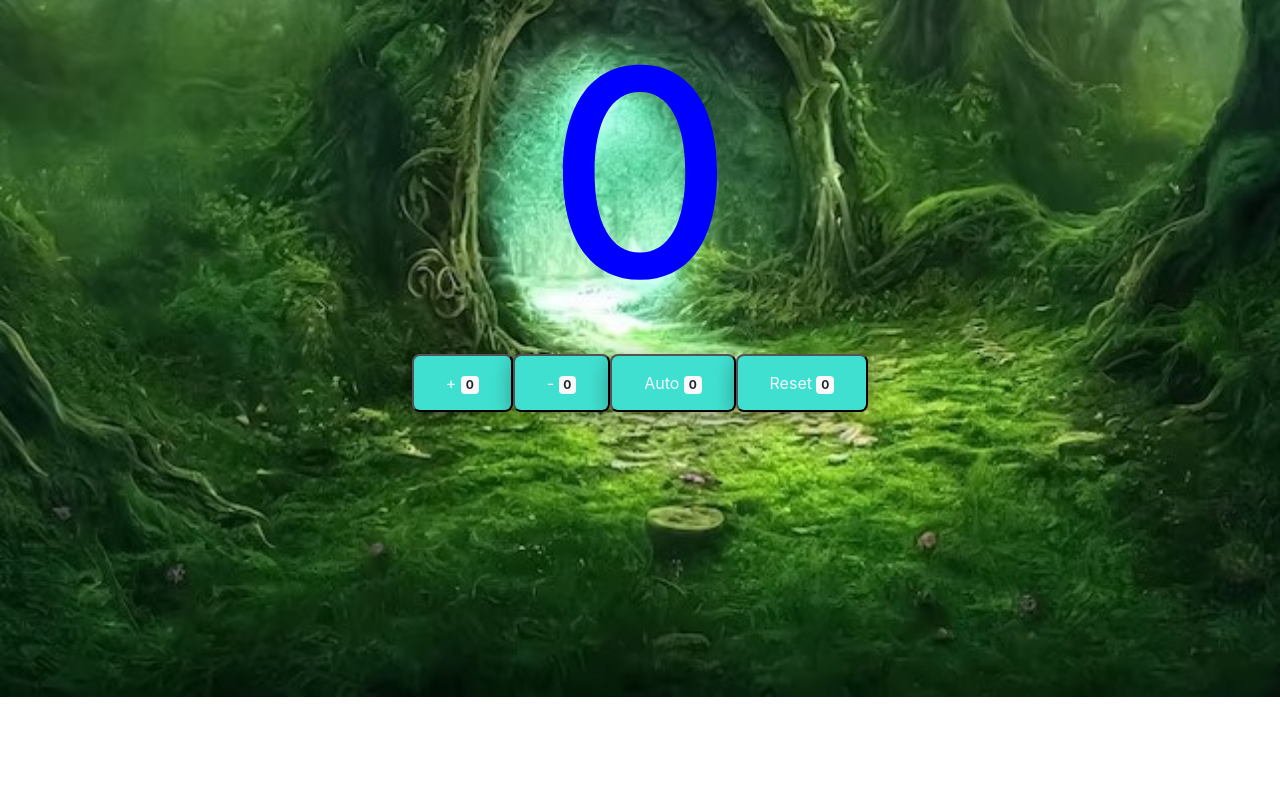
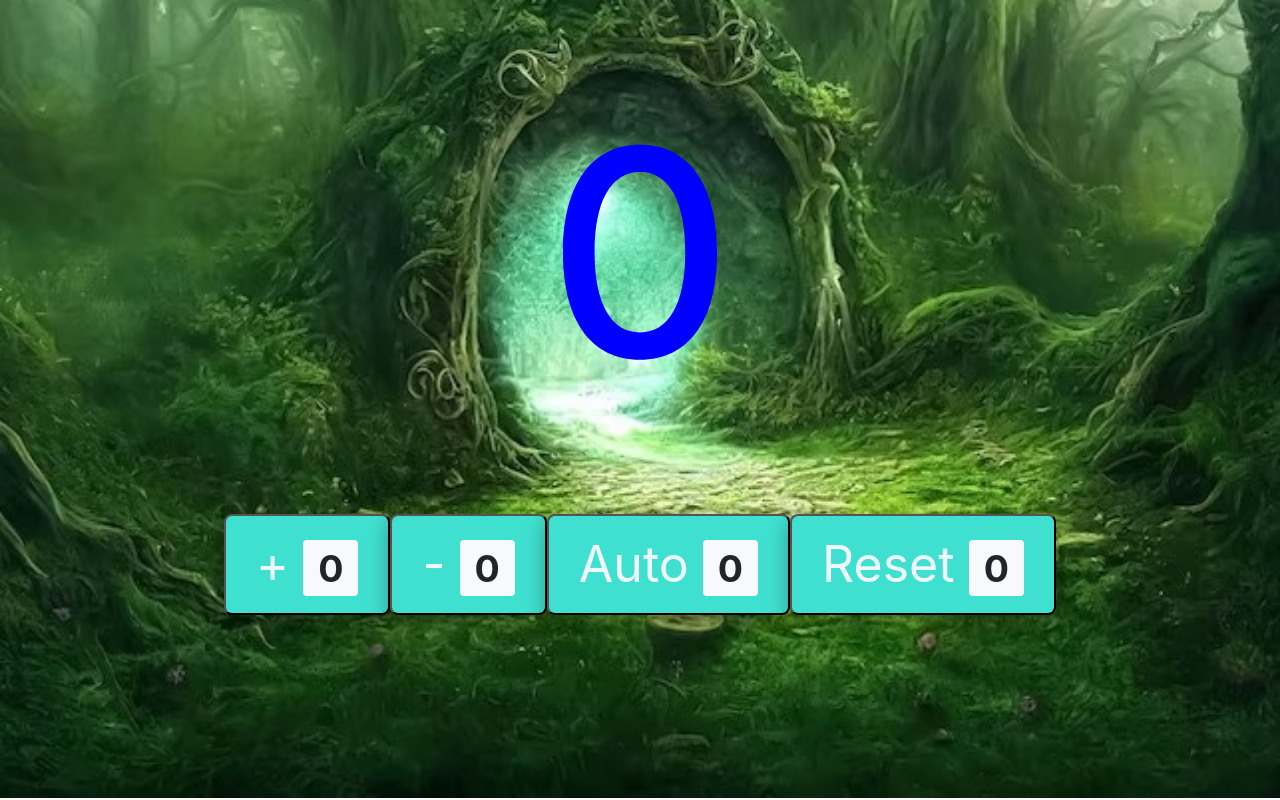
Before and after one commit to JuanJoseGitHub/supermegacontador, a React (Create React App) app: page / in a window 1280 px wide. Built offline with nearby package versions, Linux system fonts and the light colour scheme.

Commit message:
Tamaño botóns

```diff
--- a/src/App.css
+++ b/src/App.css
@@ -2,41 +2,8 @@
   text-align: center;
 }
 
-.App-logo {
-  height: 40vmin;
-  pointer-events: none;
-}
-
-@media (prefers-reduced-motion: no-preference) {
-  .App-logo {
-    animation: App-logo-spin infinite 20s linear;
-  }
-}
-
-.App-header {
-  background-color: #282c34;
-  min-height: 100vh;
-  display: flex;
-  flex-direction: column;
-  align-items: center;
-  justify-content: center;
-  font-size: calc(10px + 2vmin);
-  color: white;
-}
-
-.App-link {
-  color: #61dafb;
-}
-
-@keyframes App-logo-spin {
-  from {
-    transform: rotate(0deg);
-  }
-  to {
-    transform: rotate(360deg);
-  }
-}
 h1 {
   font-size: 18em;
   color: blue;
+  padding: 80px;
 }
--- a/src/boton.module.css
+++ b/src/boton.module.css
@@ -7,9 +7,9 @@
         color: aliceblue;
         border: 1 px solid;
         background-color: turquoise;
-        padding: 15px 32px;
+        padding: 11px 30px;
         text-align: center;
-        font-size: 16px;
+        font-size: 50px;
         border-radius: 8px;
         box-shadow: 0 8px 24px 0 rgba(0,0,0,0.2), 0 6px 20px 0 rgba(0,0,0,0.19);
         transition-duration: 0.4s;
```
